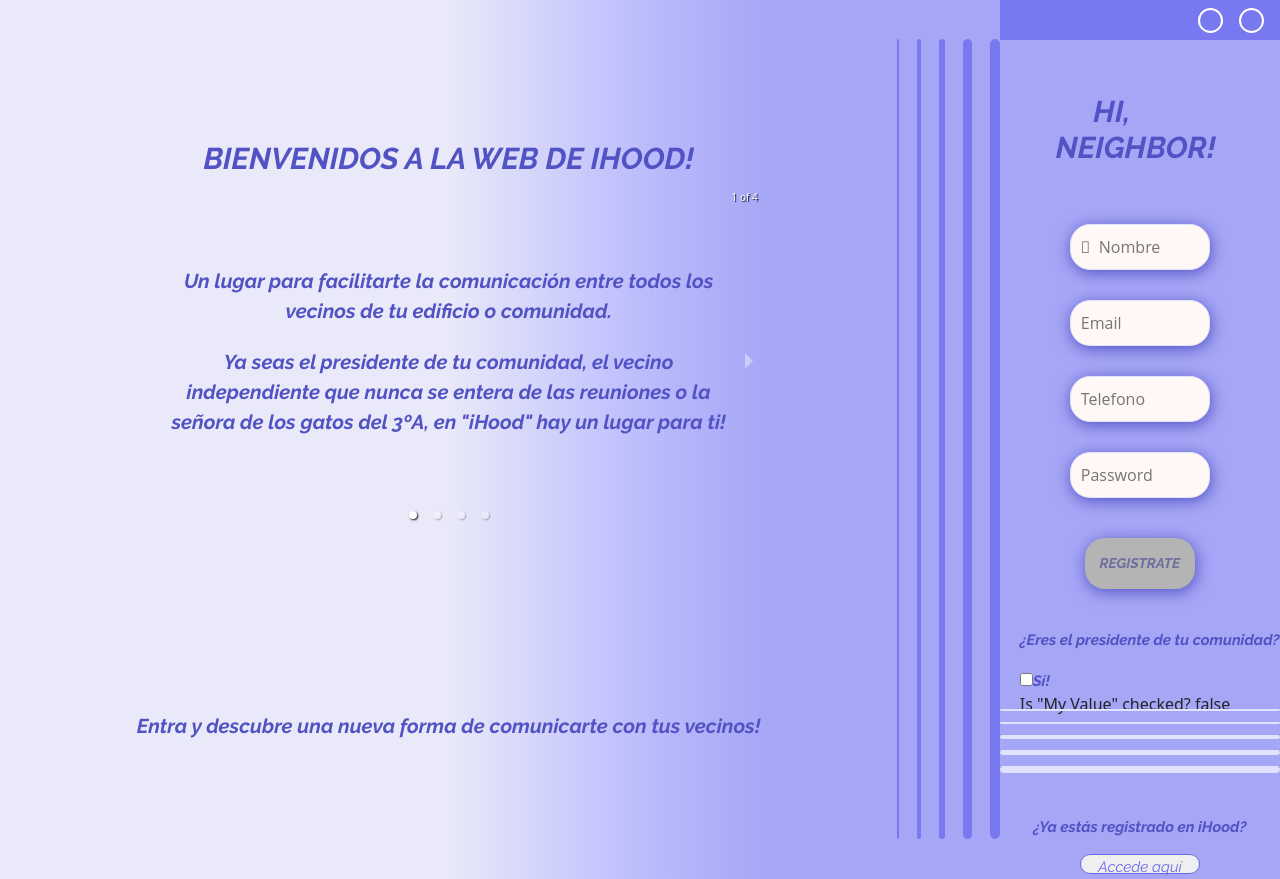
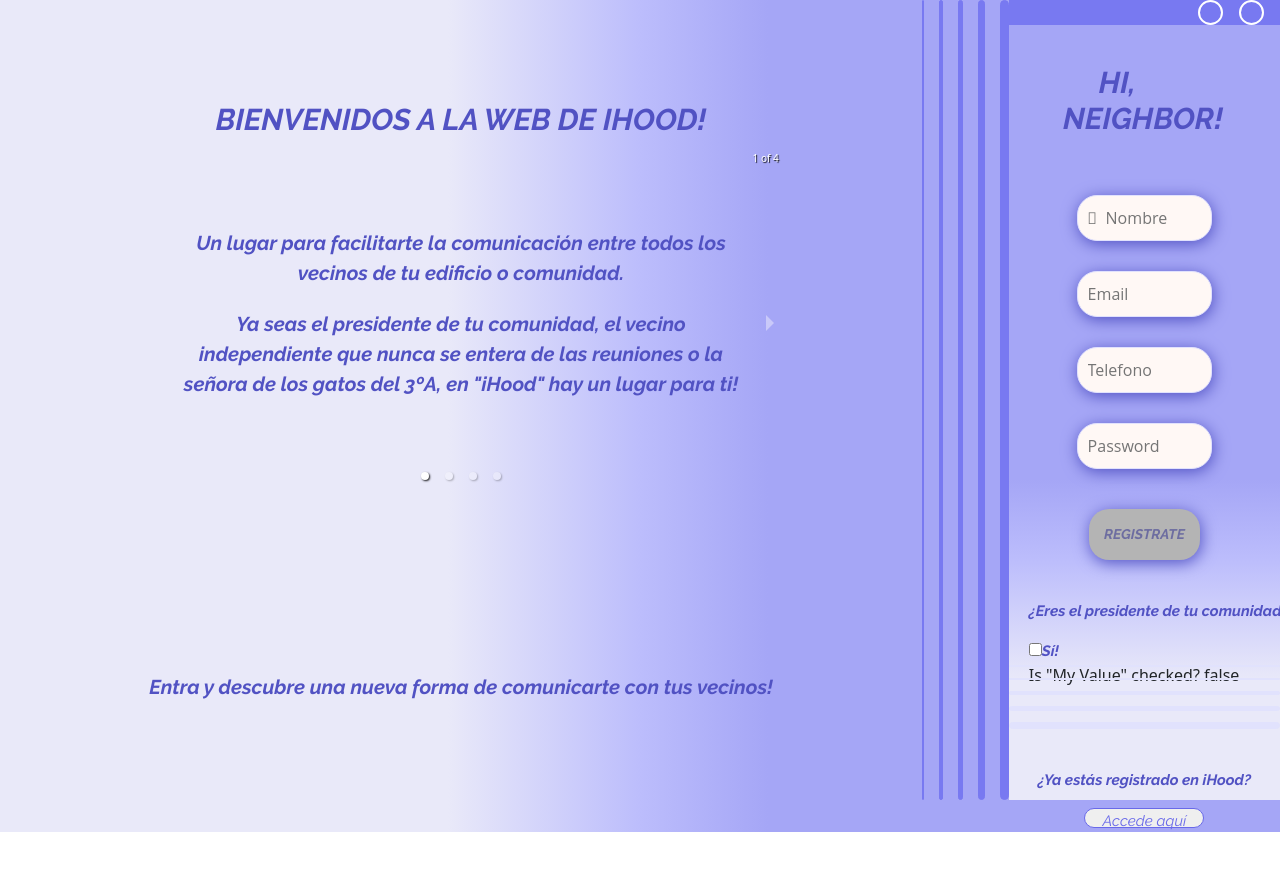
Before and after one commit to fullstacktf/ihood-frontend-definitive, a React (Create React App) app: page / in a window 1280 px wide. After the commit the page ends 832 px from the top, so only its background shows below. Built offline with nearby package versions, Linux system fonts and the light colour scheme; some icons are missing.

Commit message:
add styles to HomLog container

```diff
--- a/src/components/Home/css/Home.module.css
+++ b/src/components/Home/css/Home.module.css
@@ -1,16 +1,10 @@
 @import url('https://fonts.googleapis.com/css2?family=Raleway:ital,wght@1,400;1,600;1,700;1,800&display=swap');
 
-body{
-    background: linear-gradient(to left, #A5A6F6 40%, #bcbdfc 50%, #E9E9F9 65%);
-}
 .homeContainer {
     display: flex;
-    justify-content:space-between;
-    align-items: center;
     flex-direction: row;
-    width: 100%;
-    min-height: 100%;
-    margin: auto;
+    min-width: 100vw;
+    height: 100vh;
 }
 
 .welcomeContainer{
@@ -18,9 +12,8 @@
     justify-content:center;
     align-items: center;
     flex-direction: column;
-    width: 75%;
-    min-height: 100vh;
-    margin: auto;
+    width: 85%;
+    height: 100%;
 }
 .welcome {
     font-family: 'Raleway', sans-serif;
@@ -46,12 +39,10 @@
     display: flex;
     justify-content: space-between;
     flex-direction:row;
-    /* border: 1px solid black; */
-    min-width: 8%;
-    min-height: 100vh;
+    width: 8%;
+    height: 100vh;
 }
 .decoLinesContainer > div{
-    height: 100vh;
     border: 1px solid #7879F1;
     background: #7879F1;
     border-radius: 15px;
@@ -73,12 +64,8 @@
     width: 10%;
     }
 
-.signupContainer{
-    display: flex;
-    align-items: center;
-    flex-direction: column;
-    min-width: 25%;
-    min-height: 100vh;
+.signinContainer{
+    width: 25%;
+    height: 100%;
     background: linear-gradient(#A5A6F6 60%, #bcbdfc 70%, #E9E9F9 85%);
-    justify-content:space-between;
 }
```
